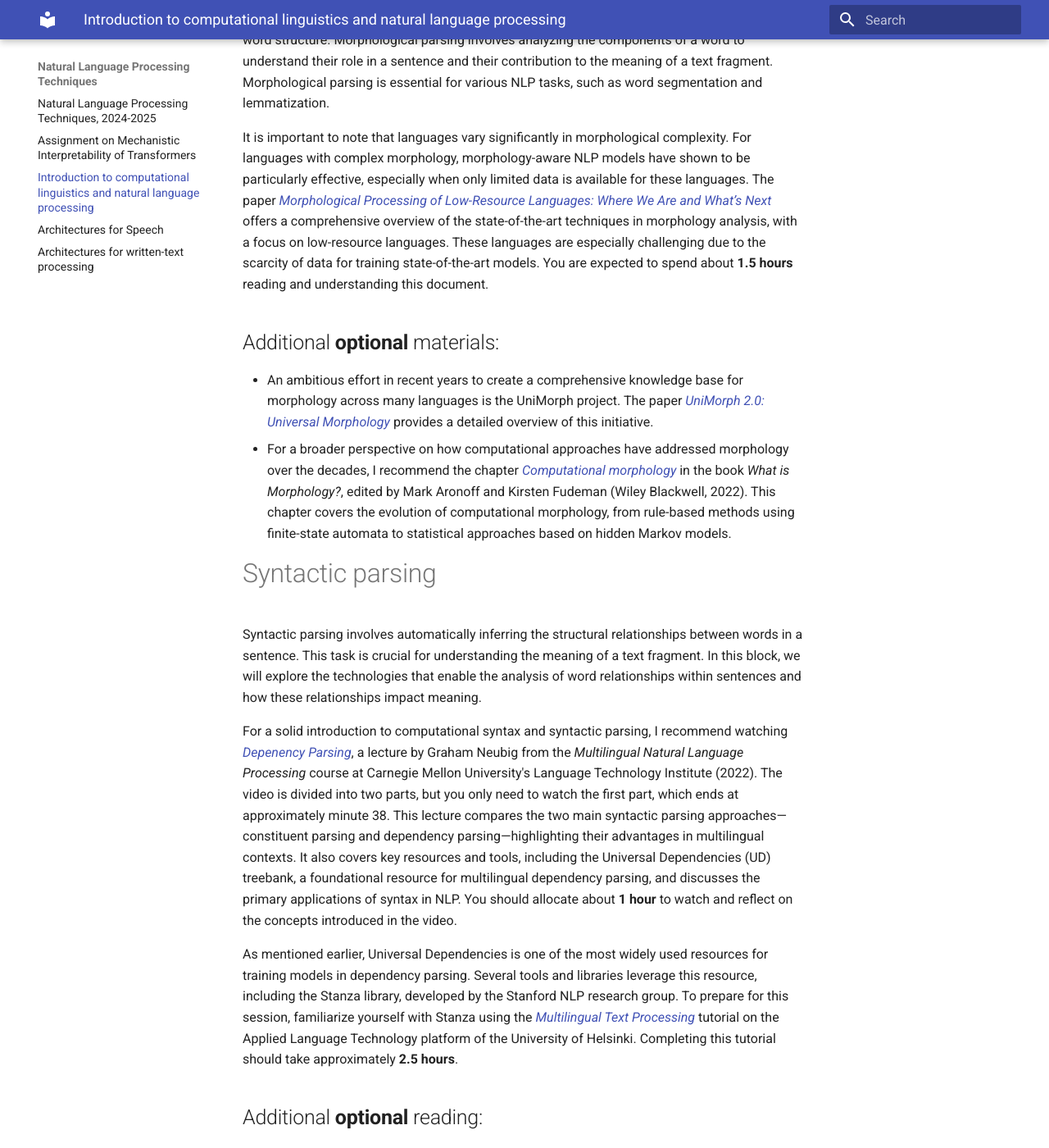
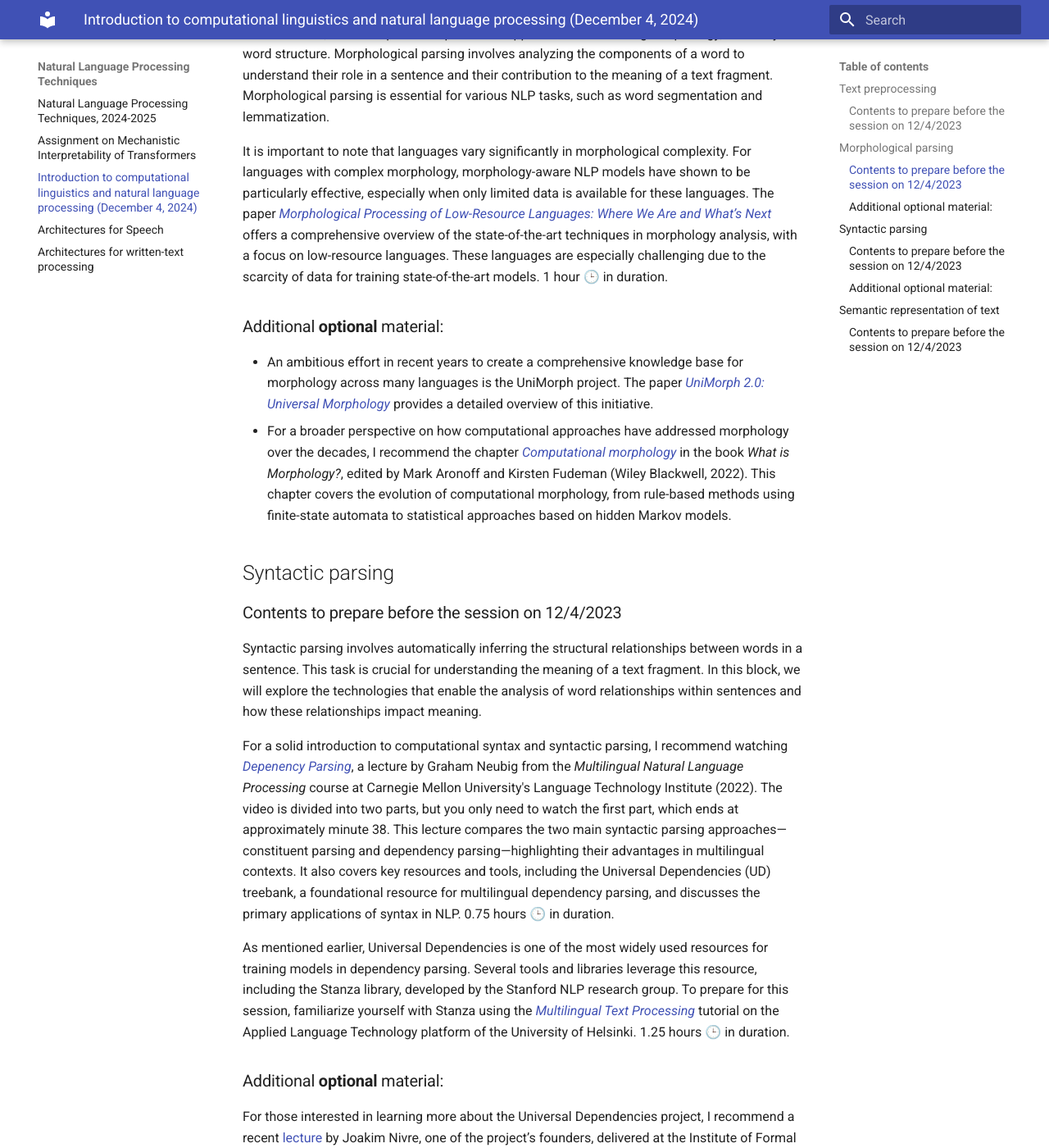
Before and after one commit to jaspock/tpln2425, an MkDocs documentation site: the page built from docs/cl.md, in a window 1280 px wide and 1400 px high, scrolled down 1645 px. Shown: the whole window at 82% size. Built offline with MkDocs 1.6.1 and Material for MkDocs 9.7.7, drawn with Linux system fonts in a browser that asks for light colours; some of the changed text lies outside the part shown.

Commit message:
Formatting and time adaptation changes in intro document

```diff
--- a/docs/cl.md
+++ b/docs/cl.md
@@ -1,8 +1,4 @@
-# Introduction to computational linguistics and natural language processing
-
-!!! danger
-
-    These materials are temporary and incomplete. If you choose to read them, you do so at your own risk.
+# Introduction to computational linguistics and natural language processing (December 4, 2024)
 
 Natural Language Processing (NLP) is a multidisciplinary field within artificial intelligence (AI). It is inherently interdisciplinary, intersecting with machine learning, statistics, and data science. Many NLP approaches and tasks leverage linguistics as a theoretical framework to describe and address the complexities of natural language.
 
@@ -12,42 +8,50 @@ In this session, we will introduce some fundamental concepts and techniques in N
 
 With this in mind, the session will be organized into four main blocks. We will begin by discussing the steps involved in preparing text or a corpus for NLP applications. Next, we will explore how text can be processed at three different levels: the word level (morphology), the sentence structure level (syntax), and finally, the level of sentence meaning (semantics).
 
-# Text preprocessing
+## Text preprocessing
+
+### Contents to prepare before the session on 12/4/2023
 
 As mentioned earlier, this session focuses on processing textual data. Texts come from diverse sources, languages, formats, scripts, and character encoding standards. A common preliminary step in preparing text for any NLP-related task is preprocessing it to make it suitable for the specific application. Typical preprocessing tasks include removing formatting, converting character encodings, and tokenizing. Additional steps often involve normalizing text, standardizing punctuation, and similar operations.
 
-A helpful introduction to these strategies and their implications for various NLP tasks can be found in the article [*Comparison of text preprocessing methods*](https://www.cambridge.org/core/services/aop-cambridge-core/content/view/43A20821D65F1C0C4366B126FC794AE3/S1351324922000213a.pdf/comparison-of-text-preprocessing-methods.pdf), which you are required to read before class. You only need to read until Section 3.5, as the strategies described in Sections 3.6 and 3.7 are not that frequent for many NLP tasks, and Section 4 describes datasets that are not relevant for this session. Plan to spend about **2 hours** reading and understanding the document.
+A helpful introduction to these strategies and their implications for various NLP tasks can be found in the article [*Comparison of text preprocessing methods*](https://www.cambridge.org/core/services/aop-cambridge-core/content/view/43A20821D65F1C0C4366B126FC794AE3/S1351324922000213a.pdf/comparison-of-text-preprocessing-methods.pdf), which you are required to read before class. You only need to read until Section 3.5, as the strategies described in Sections 3.6 and 3.7 are not that frequent for many NLP tasks, and Section 4 describes datasets that are not relevant for this session. 1.5 hours 🕒️ in duration.
 
 The article focuses on tokenization at the word level. However, most neural-network-based approaches rely on subword-level tokenization, which involves splitting words into fragments ranging from single characters to character groups. Some popular subword-level tokenization techniques include byte-pair encoding (BPE), unigram, and SentencePiece.
 
-A concise and intuitive explanation of these methods can be found in the [*Tokenizers*](https://huggingface.co/docs/transformers/main/tokenizer_summary) section of the HuggingFace Transformers tutorial. Scroll to the end of the page for an overview of how these subword tokenization strategies work. This should take no more than **1 hour** to read.
+A concise and intuitive explanation of these methods can be found in the [*Tokenizers*](https://huggingface.co/docs/transformers/main/tokenizer_summary) section of the HuggingFace Transformers tutorial. Scroll to the end of the page for an overview of how these subword tokenization strategies work. 0.5 hours 🕒️ in duration.
 
-Additionally, if you are curious about how popular large language models handle subword tokenization, explore the [Tiktokenizer](https://tiktokenizer.com). This tool simulates the tokenization process of several well-known generative neural models. Select a model from the dropdown menu in the upper-right corner and input a short text to see an example of subword tokenization. Try experimenting with texts in different languages to observe how these models manage multilingual input.
+Additionally, if you are curious about how popular large language models handle subword tokenization, explore the [Tiktokenizer](https://tiktokenizer.vercel.app). This tool simulates the tokenization process of several well-known generative neural models. Select a model from the dropdown menu in the upper-right corner and input a short text to see an example of subword tokenization. Try experimenting with texts in different languages to observe how these models manage multilingual input.
 
-# Morphological parsing
+## Morphological parsing
+
+### Contents to prepare before the session on 12/4/2023
 
 In this section, we will explore computational approaches to modeling morphology, the study of word structure. Morphological parsing involves analyzing the components of a word to understand their role in a sentence and their contribution to the meaning of a text fragment. Morphological parsing is essential for various NLP tasks, such as word segmentation and lemmatization.
 
-It is important to note that languages vary significantly in morphological complexity. For languages with complex morphology, morphology-aware NLP models have shown to be particularly effective, especially when only limited data is available for these languages. The paper [*Morphological Processing of Low-Resource Languages: Where We Are and What’s Next*](https://aclanthology.org/2022.findings-acl.80.pdf) offers a comprehensive overview of the state-of-the-art techniques in morphology analysis, with a focus on low-resource languages. These languages are especially challenging due to the scarcity of data for training state-of-the-art models. You are expected to spend about **1.5 hours** reading and understanding this document.
+It is important to note that languages vary significantly in morphological complexity. For languages with complex morphology, morphology-aware NLP models have shown to be particularly effective, especially when only limited data is available for these languages. The paper [*Morphological Processing of Low-Resource Languages: Where We Are and What’s Next*](https://aclanthology.org/2022.findings-acl.80.pdf) offers a comprehensive overview of the state-of-the-art techniques in morphology analysis, with a focus on low-resource languages. These languages are especially challenging due to the scarcity of data for training state-of-the-art models. 1 hour 🕒️ in duration.
 
-## Additional **optional** materials:
+### Additional **optional** material:
 
 * An ambitious effort in recent years to create a comprehensive knowledge base for morphology across many languages is the UniMorph project. The paper [*UniMorph 2.0: Universal Morphology*](https://aclanthology.org/L18-1293v2.pdf) provides a detailed overview of this initiative.
 * For a broader perspective on how computational approaches have addressed morphology over the decades, I recommend the chapter [*Computational morphology*](https://ling.auf.net/lingbuzz/007366/current.pdf?_s=R2w2FR3x92UHOOwt) in the book *What is Morphology?*, edited by Mark Aronoff and Kirsten Fudeman (Wiley Blackwell, 2022). This chapter covers the evolution of computational morphology, from rule-based methods using finite-state automata to statistical approaches based on hidden Markov models.
 
-# Syntactic parsing
+## Syntactic parsing
+
+### Contents to prepare before the session on 12/4/2023
 
 Syntactic parsing involves automatically inferring the structural relationships between words in a sentence. This task is crucial for understanding the meaning of a text fragment. In this block, we will explore the technologies that enable the analysis of word relationships within sentences and how these relationships impact meaning.
 
-For a solid introduction to computational syntax and syntactic parsing, I recommend watching [*Depenency Parsing*](https://www.youtube.com/watch?v=f-3N0stPtbw), a lecture by Graham Neubig from the *Multilingual Natural Language Processing* course at Carnegie Mellon University's Language Technology Institute (2022). The video is divided into two parts, but you only need to watch the first part, which ends at approximately minute 38\. This lecture compares the two main syntactic parsing approaches—constituent parsing and dependency parsing—highlighting their advantages in multilingual contexts. It also covers key resources and tools, including the Universal Dependencies (UD) treebank, a foundational resource for multilingual dependency parsing, and discusses the primary applications of syntax in NLP. You should allocate about **1 hour** to watch and reflect on the concepts introduced in the video.
+For a solid introduction to computational syntax and syntactic parsing, I recommend watching [*Depenency Parsing*](https://www.youtube.com/watch?v=f-3N0stPtbw), a lecture by Graham Neubig from the *Multilingual Natural Language Processing* course at Carnegie Mellon University's Language Technology Institute (2022). The video is divided into two parts, but you only need to watch the first part, which ends at approximately minute 38\. This lecture compares the two main syntactic parsing approaches—constituent parsing and dependency parsing—highlighting their advantages in multilingual contexts. It also covers key resources and tools, including the Universal Dependencies (UD) treebank, a foundational resource for multilingual dependency parsing, and discusses the primary applications of syntax in NLP. 0.75 hours  🕒️ in duration.
 
-As mentioned earlier, Universal Dependencies is one of the most widely used resources for training models in dependency parsing. Several tools and libraries leverage this resource, including the Stanza library, developed by the Stanford NLP research group. To prepare for this session, familiarize yourself with Stanza using the [*Multilingual Text Processing*](https://applied-language-technology.mooc.fi/html/notebooks/part_iii/01_multilingual_nlp.html) tutorial on the Applied Language Technology platform of the University of Helsinki. Completing this tutorial should take approximately **2.5 hours**.
+As mentioned earlier, Universal Dependencies is one of the most widely used resources for training models in dependency parsing. Several tools and libraries leverage this resource, including the Stanza library, developed by the Stanford NLP research group. To prepare for this session, familiarize yourself with Stanza using the [*Multilingual Text Processing*](https://applied-language-technology.mooc.fi/html/notebooks/part_iii/01_multilingual_nlp.html) tutorial on the Applied Language Technology platform of the University of Helsinki. 1.25 hours 🕒️ in duration.
 
-## Additional **optional** reading:
+### Additional **optional** material:
 
 For those interested in learning more about the Universal Dependencies project, I recommend a recent [lecture](https://www.youtube.com/watch?v=rIo44KZ9nTc) by Joakim Nivre, one of the project’s founders, delivered at the Institute of Formal and Applied Linguistics, Charles University (Czech Republic) in April 2024\. The lecture, available as a one-hour video, provides deeper insights into the project.
 
-# Semantic representation of text
+## Semantic representation of text
+
+### Contents to prepare before the session on 12/4/2023
 
 This final block of the session focuses on the semantic representation of text. In NLP, there are two main approaches to representing meaning: identifying the semantic roles of text components and producing vector-based semantic representations.
 
@@ -55,4 +59,4 @@ The first approach, inspired by linguistic theories of semantic analysis, involv
 
 The second approach, **vector semantics**, focuses on building numerical representations (vectors) that capture the meaning of a text fragment. These semantic vectors are essential for various NLP tasks, including information retrieval and question answering, and they form a foundational component of neural-network-based NLP models.
 
-In this block, we will focus on vector semantics. For a solid introduction to the basics of this topic, refer to [Chapter 6 of *Speech and Language Processing*](https://web.stanford.edu/~jurafsky/slp3/6.pdf) by Daniel Jurafsky and James H. Martin (2024). You only need to read up to Section 6.5; some of the remaining sections will be covered in later sessions. Reading and understanding this first part of the chapter will take you about **2 hours**.
+In this block, we will focus on vector semantics. For a solid introduction to the basics of this topic, refer to [Chapter 6 of *Speech and Language Processing*](https://web.stanford.edu/~jurafsky/slp3/6.pdf) by Daniel Jurafsky and James H. Martin (2024). You only need to read up to Section 6.5; some of the remaining sections will be covered in later sessions. 1 hour 🕒️ in duration.
```
